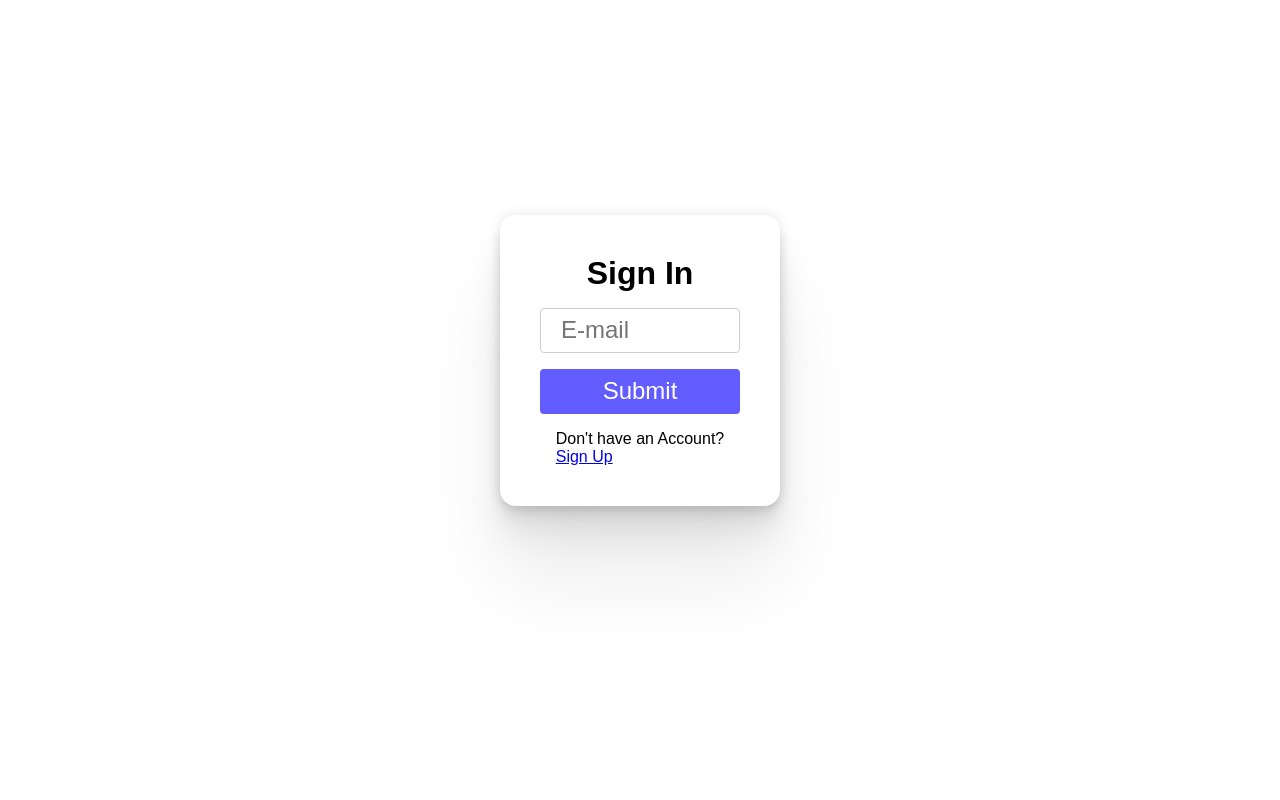
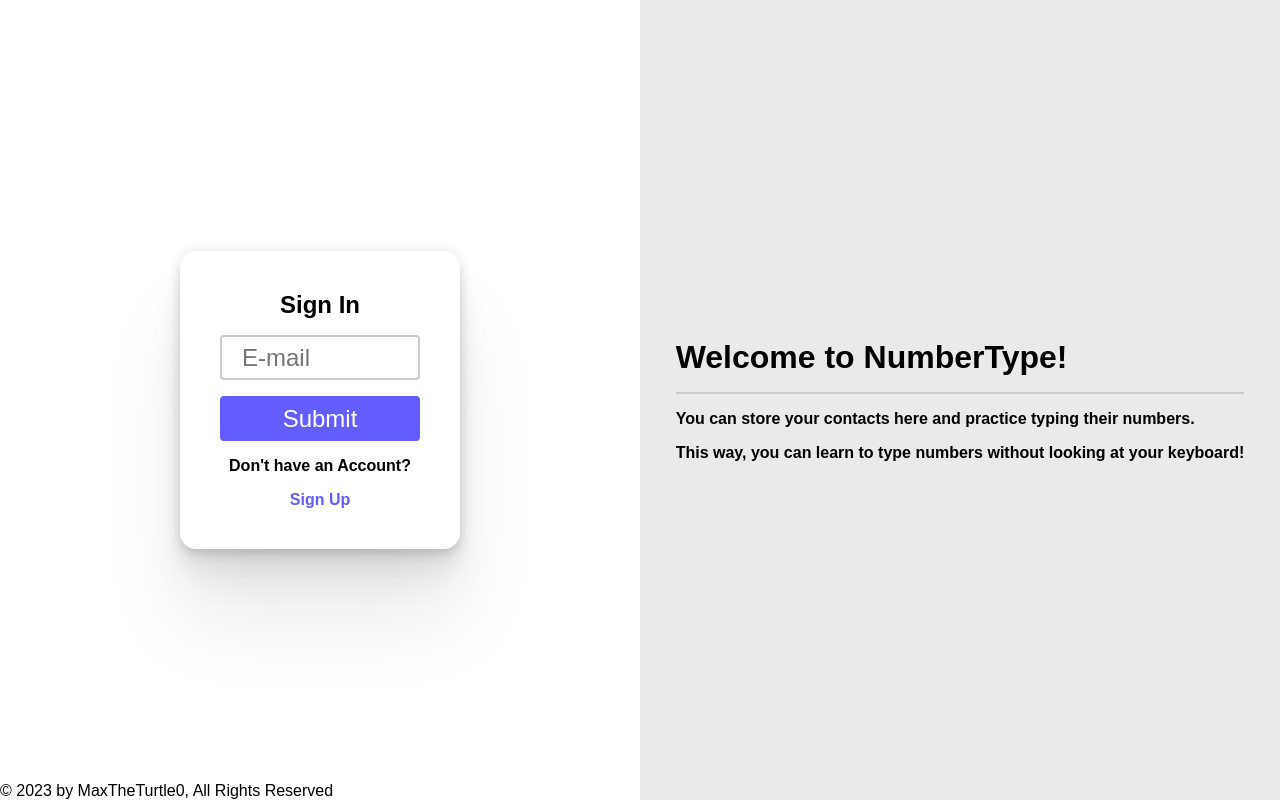
Before and after one commit to MaxTheTurtle0/numberType, a SvelteKit app: page /signin in a window 1280 px wide. Built offline with nearby package versions, Linux system fonts and the light colour scheme.

Commit message:
A lot of changes to the UI

```diff
--- a/src/app.html
+++ b/src/app.html
@@ -23,10 +23,14 @@
 			padding: 0;
 		}
 
+        *::after, *::before {
+            box-sizing: border-box;
+        }
+
 		input {
 			width: 200px;
 			height: 45px;
-			border: 1px solid #ccc;
+			border: 2.5px solid #ccc;
 			border-radius: 4px;
 			padding: 12px 20px;
 			box-sizing: border-box;
@@ -35,7 +39,7 @@
 
 		input:focus {
 			outline: none;
-			border: 2.5px solid var(--primary);
+			border-color: var(--primary);
 		}
 
 		button {
@@ -67,5 +71,20 @@
 			gap: 1rem;
 		}
 
+        a {
+            font-weight: bold;
+            text-decoration: none;
+            color: var(--primary);
+        }
+
+        a:hover {
+            color: var(--hover);
+        }
+
+        a:focus {
+            color: var(--hover);
+            outline: none;
+        }
+
 	</style>
 </html>
--- a/src/lib/components/card.svelte
+++ b/src/lib/components/card.svelte
@@ -19,4 +19,10 @@
         rgba(0, 0, 0, 0.03) 0px 0.29rem 0.35rem,
         rgba(0, 0, 0, 0.1) 0px 0px 0.8rem
     }
+
+    @media(max-width: 500px) {
+        .card {
+            padding: 1.5rem;
+        }
+    }
 </style>
--- a/src/routes/(app)/+layout.svelte
+++ b/src/routes/(app)/+layout.svelte
@@ -15,7 +15,7 @@
         flex-direction: column;
         align-items: center;
         justify-content: center;
-        height: 90dvh;
+        height: 80dvh;
     }
 
 </style>
--- a/src/routes/(app)/contacts/+page.svelte
+++ b/src/routes/(app)/contacts/+page.svelte
@@ -50,6 +50,9 @@
 </div>
 
 <div id="contacts">
+    {#if contacts.length === 0}
+        <h1>You have no contacts</h1>
+    {:else}
     <h1>Your Contacts</h1>
     {#each contacts as contact}
         <div id="contact">
@@ -60,6 +63,7 @@
             </form>
         </div>
     {/each}
+    {/if}
     <button type="button" on:click={() => goto("/contacts/add")}>Add Contact</button>
 </div>
 
--- a/src/routes/(auth)/+layout.svelte
+++ b/src/routes/(auth)/+layout.svelte
@@ -1,16 +1,60 @@
 <main>
-    <slot />
+    <div class="content">
+        <slot />
+    </div>
+    <div class="side">
+        <div>
+            <h1>Welcome to NumberType!</h1>
+            <hr>
+            <p>You can store your contacts here and practice typing their numbers.</p>
+            <p>This way, you can learn to type numbers without looking at your keyboard!</p>
+        </div>
+    </div>
 </main>
+<footer>
+    <p>&copy 2023 by MaxTheTurtle0, All Rights Reserved</p>
+</footer>
 
 <style>
 
+    footer {
+        position: absolute;
+        bottom: 0;
+    }
+
     main {
+        display: grid;
+        grid-template-columns: 1fr 1fr;
+    }
+
+    div {
         display: flex;
         flex-direction: column;
         align-items: center;
         justify-content: center;
         gap: 1rem;
-        height: 90dvh;
+        height: 100dvh;
+    }
+
+    .side {
+        padding: 1rem;
+        background-color: #eaeaea;
+    }
+
+    .side div {
+        align-items: flex-start;
+        font-weight: bold;
+    }
+
+    hr {
+        width: 100%;
+        border: 1px solid #ccc;
+    }
+
+    @media(max-width: 680px) {
+        main {
+            grid-template-columns: 1fr;
+        }
     }
 
 </style>
--- a/src/routes/(auth)/signin/+page.svelte
+++ b/src/routes/(auth)/signin/+page.svelte
@@ -14,13 +14,11 @@
 
 </script>
 <Card>
-    <h1>Sign In</h1>
+    <h2>Sign In</h2>
     <form on:submit|preventDefault={signIn}>
         <input type="email" name="email" id="email" placeholder="E-mail">
         <button type="submit">Submit</button>
-        <div>
-            <p>Don't have an Account?</p>
-            <a href="/signup">Sign Up</a>
-        </div>
     </form>
+    <h4>Don't have an Account?</h4>
+    <a href="/signup">Sign Up</a>
 </Card>
--- a/src/routes/(auth)/signup/+page.svelte
+++ b/src/routes/(auth)/signup/+page.svelte
@@ -14,9 +14,7 @@
         <input type="text" name="username" id="username" placeholder="Username">
         <input type="email" name="email" id="email" placeholder="E-mail">
         <button type="submit">Submit</button>
-        <div>
-            <p>Already have an Account?</p>
-            <a href="/signin">Sign In</a>
-        </div>
     </form>
+    <h4>Already have an Account?</h4>
+    <a href="/signin">Sign In</a>
 </Card>
```
Also changed, not shown: src/lib/components/nav.svelte (+7 -0 lines), src/routes/(app)/+page.svelte (+6 -7 lines), src/routes/(app)/contacts/add/+page.svelte (+8 -0 lines), src/routes/(app)/contacts/add/+page.server.js (line endings or trailing spaces), 1 other file (tests, documents, lock files or other folders).
